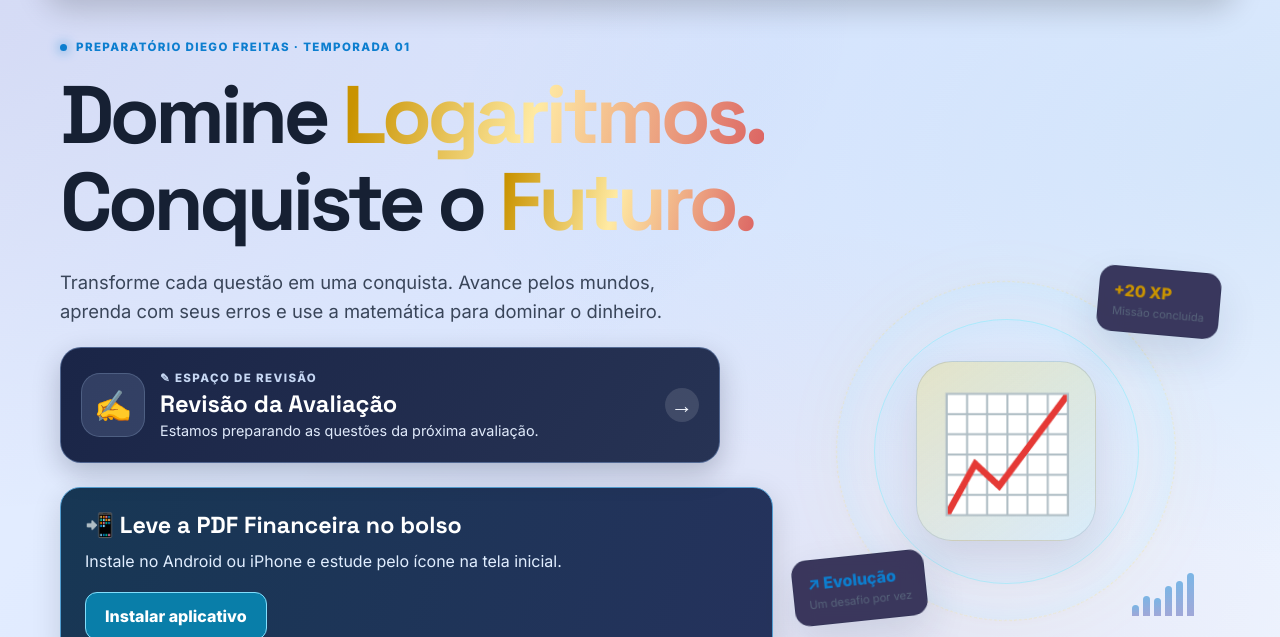
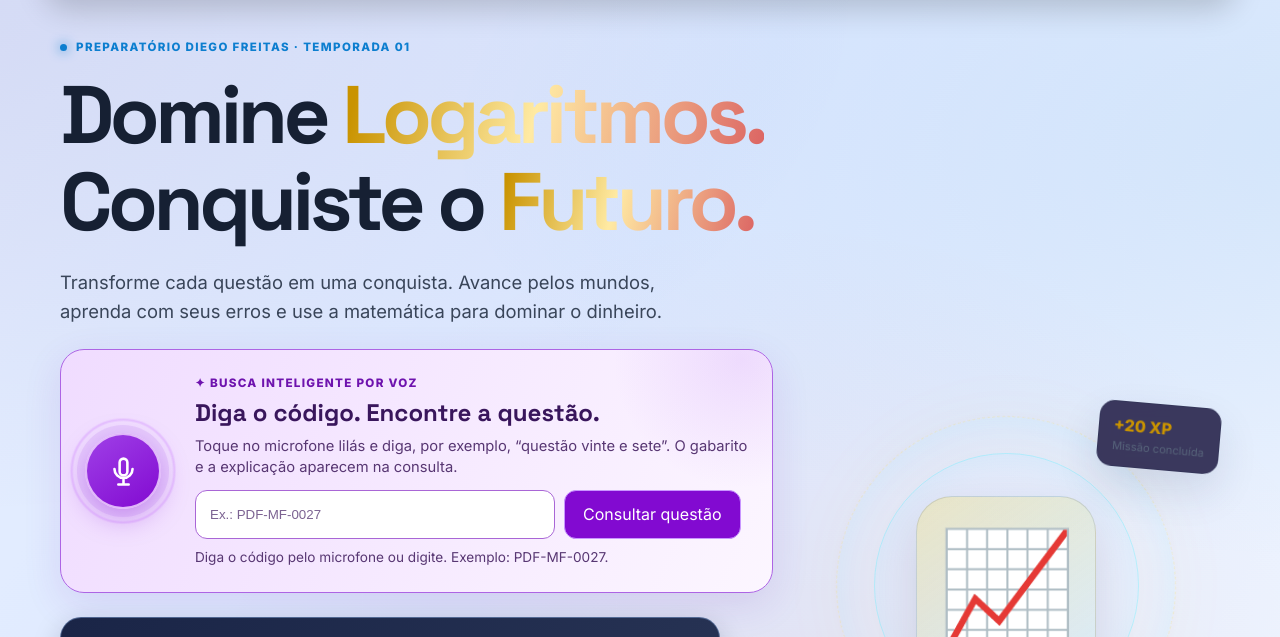
Before and after one commit to diegofreitas09/pdf-matematica-financeira, a plain HTML site: page index.html in a window 1280 px wide. Shown: the part 91-728 px from the top of the page. Drawn offline with Linux system fonts and the light colour scheme.

Commit message:
feat: mostra microfone lilás pulsante na página inicial

```diff
--- a/index.html
+++ b/index.html
@@ -30,10 +30,12 @@
   <link rel="stylesheet" href="style.css">
   <link rel="stylesheet" href="experience.css">
   <link rel="stylesheet" href="revisao-avaliacao.css">
+  <link rel="stylesheet" href="voice-lookup.css">
   <script src="script.js" defer></script>
   <script src="experience.js" defer></script>
   <script src="install.js" defer></script>
   <script src="revisao-avaliacao.js" defer></script>
+  <script src="voice-lookup.js" defer></script>
   <style>
     .install-banner{margin:24px auto;max-width:1180px;padding:20px 24px;display:flex;align-items:center;justify-content:space-between;gap:18px;flex-wrap:wrap;background:linear-gradient(110deg,#173754,#25325c);border:1px solid #539ed1;border-radius:20px;color:#fff;box-shadow:0 8px 30px #0002}
     .install-banner h2{font-size:clamp(1.1rem,3vw,1.45rem);margin:0 0 5px;color:#fff}.install-banner p{margin:0;color:#e1eeff}.install-launch{min-height:48px;border:1px solid #82defc;border-radius:12px;padding:10px 19px;background:#097ea9;color:white;font-weight:800;cursor:pointer}
@@ -72,6 +74,22 @@
           <p class="eyebrow"><span class="online-dot" aria-hidden="true"></span> PREPARATÓRIO DIEGO FREITAS · TEMPORADA 01</p>
           <h1 id="hero-title">Domine <span class="gradient-text">Logaritmos.</span><br>Conquiste o <span class="gradient-text">Futuro.</span></h1>
           <p class="hero-description">Transforme cada questão em uma conquista. Avance pelos mundos, aprenda com seus erros e use a matemática para dominar o dinheiro.</p>
+          <section class="pdf-voice-entry" id="pdf-voice-entry" aria-labelledby="pdf-voice-title">
+            <button type="button" class="pdf-voice-mic" id="pdf-voice-trigger" aria-label="Dizer código da questão pelo microfone" aria-pressed="false" title="Consultar questão por voz">
+              <svg viewBox="0 0 24 24" aria-hidden="true" focusable="false"><rect x="9" y="2" width="6" height="13" rx="3"></rect><path d="M5 10a7 7 0 0 0 14 0M12 17v5M8 22h8"></path></svg>
+            </button>
+            <div class="pdf-voice-copy">
+              <span class="pdf-voice-kicker">✦ BUSCA INTELIGENTE POR VOZ</span>
+              <h2 id="pdf-voice-title">Diga o código. Encontre a questão.</h2>
+              <p>Toque no microfone lilás e diga, por exemplo, “questão vinte e sete”. O gabarito e a explicação aparecem na consulta.</p>
+              <form class="pdf-voice-form" id="pdf-voice-form">
+                <label class="visually-hidden" for="pdf-voice-code">Código da questão</label>
+                <input class="pdf-voice-input" id="pdf-voice-code" type="text" placeholder="Ex.: PDF-MF-0027" autocomplete="off" spellcheck="false" inputmode="text" maxlength="28">
+                <button class="pdf-voice-submit" type="submit">Consultar questão</button>
+              </form>
+              <p class="pdf-voice-status" id="pdf-voice-status" role="status" aria-live="polite">Diga o código pelo microfone ou digite.</p>
+            </div>
+          </section>
           <section class="pdf-review-entry" id="pdf-review-entry" data-state="draft" aria-label="Revisão da avaliação">
             <a class="pdf-review-entry-link" href="./revisao-avaliacao.html" aria-label="Abrir o espaço da revisão da avaliação, em preparação">
               <span class="pdf-review-entry-icon" aria-hidden="true">✍️</span>
```
